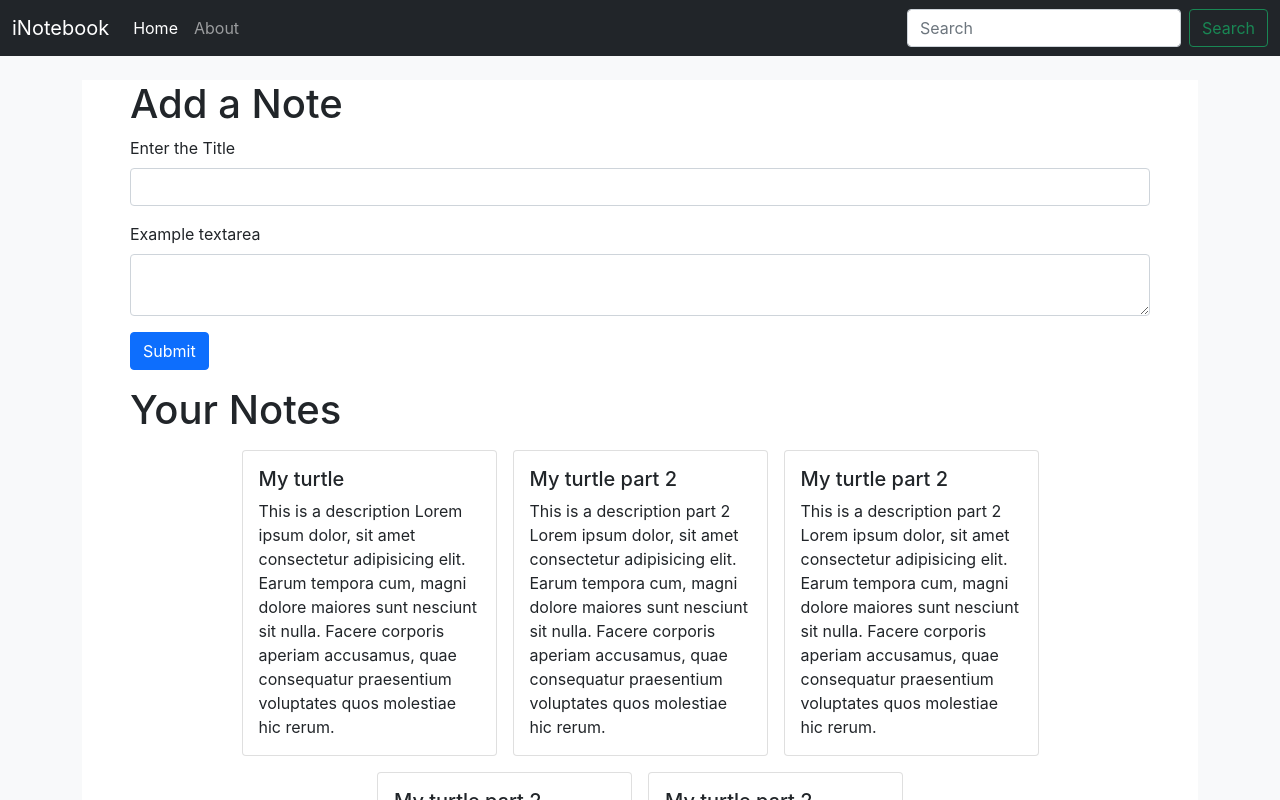
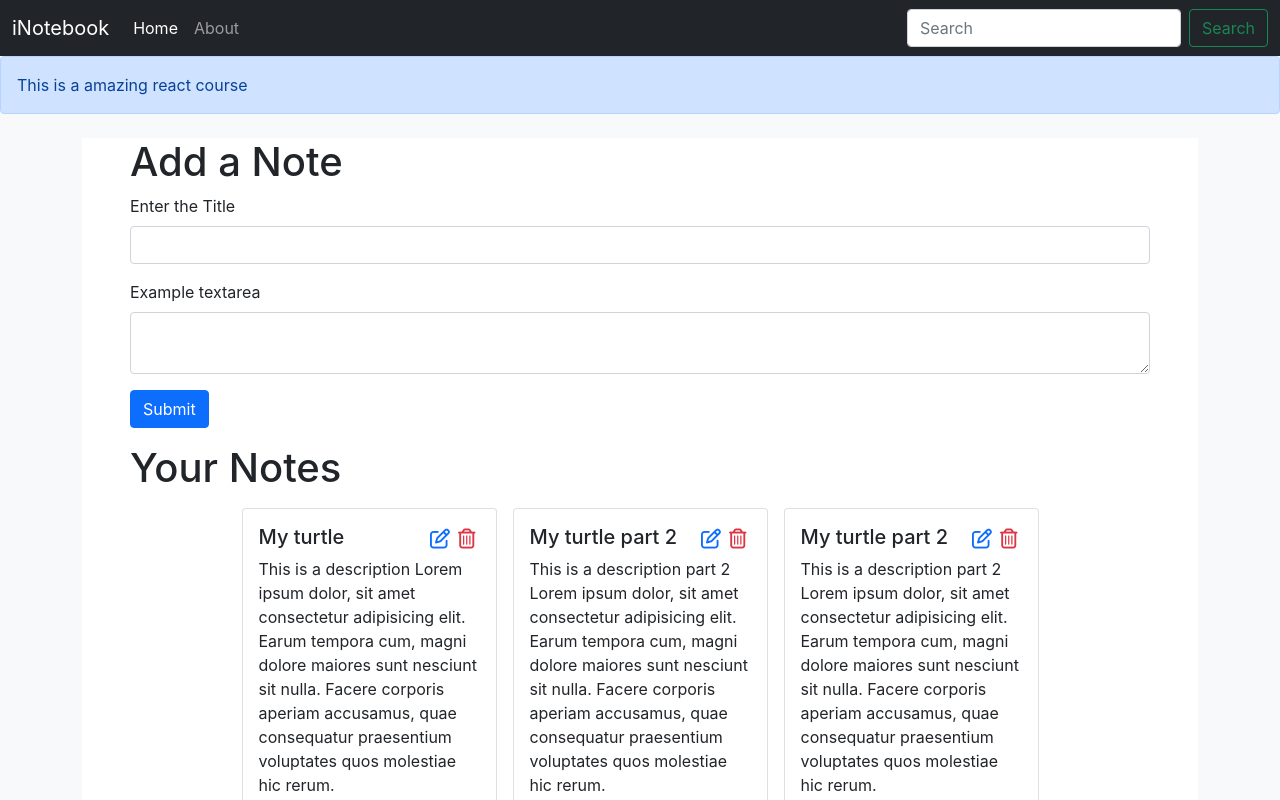
Before and after one commit to Rakeshgombi/iNotebook, a React (Create React App) app: page / in a window 1280 px wide. Shown: the top 800 px of the page. Built offline with nearby package versions, Linux system fonts and the light colour scheme.

Commit message:
Added Fontawesome icons and added Alert component

```diff
--- a/public/index.html
+++ b/public/index.html
@@ -11,7 +11,6 @@
   <link href="https://cdn.jsdelivr.net/npm/bootstrap@5.0.2/dist/css/bootstrap.min.css" rel="stylesheet"
     integrity="sha384-EVSTQN3/azprG1Anm3QDgpJLIm9Nao0Yz1ztcQTwFspd3yD65VohhpuuCOmLASjC" crossorigin="anonymous">
   <link rel="manifest" href="%PUBLIC_URL%/manifest.json" />
-
   <title>iNotebook - Your Notebooks Secured on the cloud</title>
 </head>
 
@@ -21,7 +20,7 @@
   <script src="https://cdn.jsdelivr.net/npm/bootstrap@5.0.2/dist/js/bootstrap.bundle.min.js"
     integrity="sha384-MrcW6ZMFYlzcLA8Nl+NtUVF0sA7MsXsP1UyJoMp4YLEuNSfAP+JcXn/tWtIaxVXM"
     crossorigin="anonymous"></script>
-
+    <script src="https://kit.fontawesome.com/bcfe675f78.js" crossorigin="anonymous"></script>
 </body>
 
 </html>
--- a/src/App.js
+++ b/src/App.js
@@ -1,12 +1,11 @@
+import {
+  BrowserRouter as Router, Route, Switch
+} from "react-router-dom";
 import './App.css';
-import {
-  BrowserRouter as Router,
-  Switch,
-  Route
-} from "react-router-dom";
+import About from './Components/About';
+import { Alert } from './Components/Alert';
+import Home from './Components/Home';
 import Navbar from './Components/Navbar';
-import Home from './Components/Home';
-import About from './Components/About';
 import NoteState from './Context/NoteState';
 
 function App() {
@@ -14,6 +13,7 @@ function App() {
     <NoteState>
       <Router>
         <Navbar />
+        <Alert message="This is a amazing react course" />
         <div className="container">
           <Switch>
             <Route exact path="/">
--- /dev/null
+++ b/src/Components/Alert.js
@@ -0,0 +1,11 @@
+import React from 'react'
+
+export const Alert = (props) => {
+  return (
+    <div>
+      <div className="alert alert-primary" role="alert">
+        {props.message}
+      </div>
+    </div>
+  )
+}
--- a/src/Components/Noteitem.js
+++ b/src/Components/Noteitem.js
@@ -6,7 +6,12 @@ const Noteitem = (props) => {
   return (
     <div className="card col-md-3 m-2">
       <div className="card-body">
-        <h5 className="card-title">{note.title}</h5>
+        <div className="d-flex justify-content-between">
+          <h5 className="card-title">{note.title}</h5>
+          <div className="actions d-flex fs-5">
+            <i className="far fa-edit text-primary p-1" role="button"></i> <i className="far fa-trash-alt text-danger p-1" role="button"></i>
+          </div>
+        </div>
         <p className="card-text">{note.description} Lorem ipsum dolor, sit amet consectetur adipisicing elit. Earum tempora cum, magni dolore maiores sunt nesciunt sit nulla. Facere corporis aperiam accusamus, quae consequatur praesentium voluptates quos molestiae hic rerum.</p>
       </div>
     </div>
--- a/src/Components/Notes.js
+++ b/src/Components/Notes.js
@@ -11,7 +11,7 @@ const Notes = () => {
       <div className="w-100 d-flex justify-content-center align-items-sm-start flex-wrap">
 
         {notes.map((note) => {
-          return <Noteitem note={note} />
+          return <Noteitem key={note._id} note={note} />
         })}
       </div>
     </div>
--- a/src/Context/NoteState.js
+++ b/src/Context/NoteState.js
@@ -5,7 +5,7 @@ const NoteState = (props) => {
 
   const notesInitial = [
     {
-      "_id": "6161cebc33c4de8e227620b5",
+      "_id": "6161cebc33c4de8e3227620b5",
       "user": "613df60f283cfcabef3aac4f",
       "title": "My turtle",
       "description": "This is a description",
@@ -14,7 +14,7 @@ const NoteState = (props) => {
       "__v": 0
     },
     {
-      "_id": "6161cec833c4de8e227620b7",
+      "_id": "6161cec8332c4de8e227620b7",
       "user": "613df60f283cfcabef3aac4f",
       "title": "My turtle part 2",
       "description": "This is a description part 2",
@@ -23,7 +23,7 @@ const NoteState = (props) => {
       "__v": 0
     },
     {
-      "_id": "6161cec833c4de8e227620b7",
+      "_id": "6161cec833c43de8e227620b7",
       "user": "613df60f283cfcabef3aac4f",
       "title": "My turtle part 2",
       "description": "This is a description part 2",
@@ -32,7 +32,7 @@ const NoteState = (props) => {
       "__v": 0
     },
     {
-      "_id": "6161cec833c4de8e227620b7",
+      "_id": "6161cec833c4de8e2237620b7",
       "user": "613df60f283cfcabef3aac4f",
       "title": "My turtle part 2",
       "description": "This is a description part 2",
@@ -41,7 +41,7 @@ const NoteState = (props) => {
       "__v": 0
     },
     {
-      "_id": "6161cec833c4de8e227620b7",
+      "_id": "6161cec833c4de83e227620b7",
       "user": "613df60f283cfcabef3aac4f",
       "title": "My turtle part 2",
       "description": "This is a description part 2",
```
